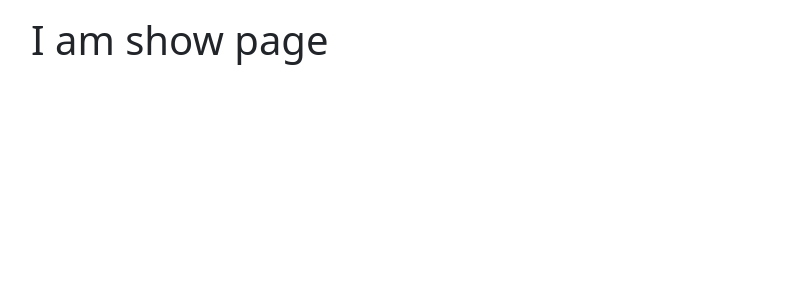
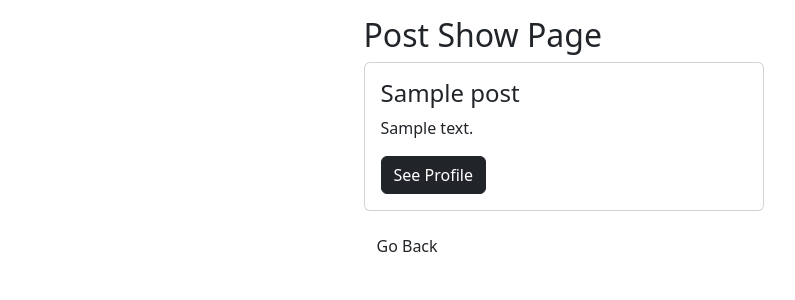
Before and after one commit to SampurnaC/inigram, a Django app: page /posts/show/1/ in a window 1280 px wide. Shown: the part 56-356 px from the top of the page, without its empty margins (51-846 px from the left). Run offline with Django 4.2, Linux system fonts and the light colour scheme; tables that the repository leaves empty hold one stand-in row (values such as "Sample post").

Commit message:
display post in card

```diff
--- a/inigramapp/templates/inigramapp/show.html
+++ b/inigramapp/templates/inigramapp/show.html
@@ -1,6 +1,19 @@
 {% extends 'core/base.html' %}
 {% block content %}
 <div class="container mt-3">
-    <h1>I am show page</h1>
+    <div class="row justify-content-center">
+        <div class="col-md-5 col-sm-12 position-relative">
+            <h2>Post Show Page</h2>
+            <!-- <p>Image at the top (card-img-top):</p> -->
+            <div class="card" style="width:400px">
+            <!-- <img class="card-img-top" src="../bootstrap4/img_avatar1.png" alt="Card image" style="width:100%"> -->
+            <div class="card-body">
+                <h4 class="card-title">{{post.title}}</h4>
+                <p class="card-text">{{post.description}}</p>
+                <a href="#" class="btn btn-dark">See Profile</a>
+            </div>
+        </div>
+        <a href="{% url 'home' %}" class="btn btn-default mt-3">Go Back</a>
+    </div>
 </div>
 {% endblock %}
```
